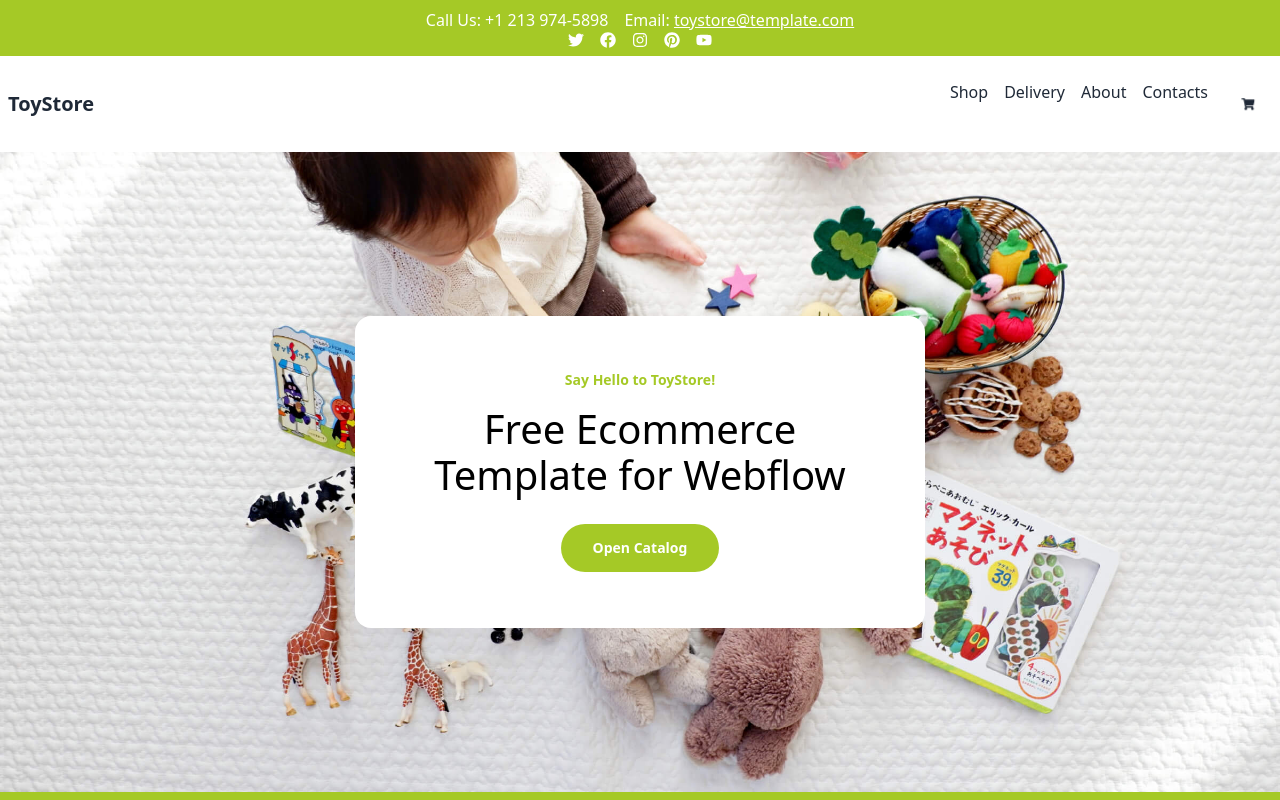
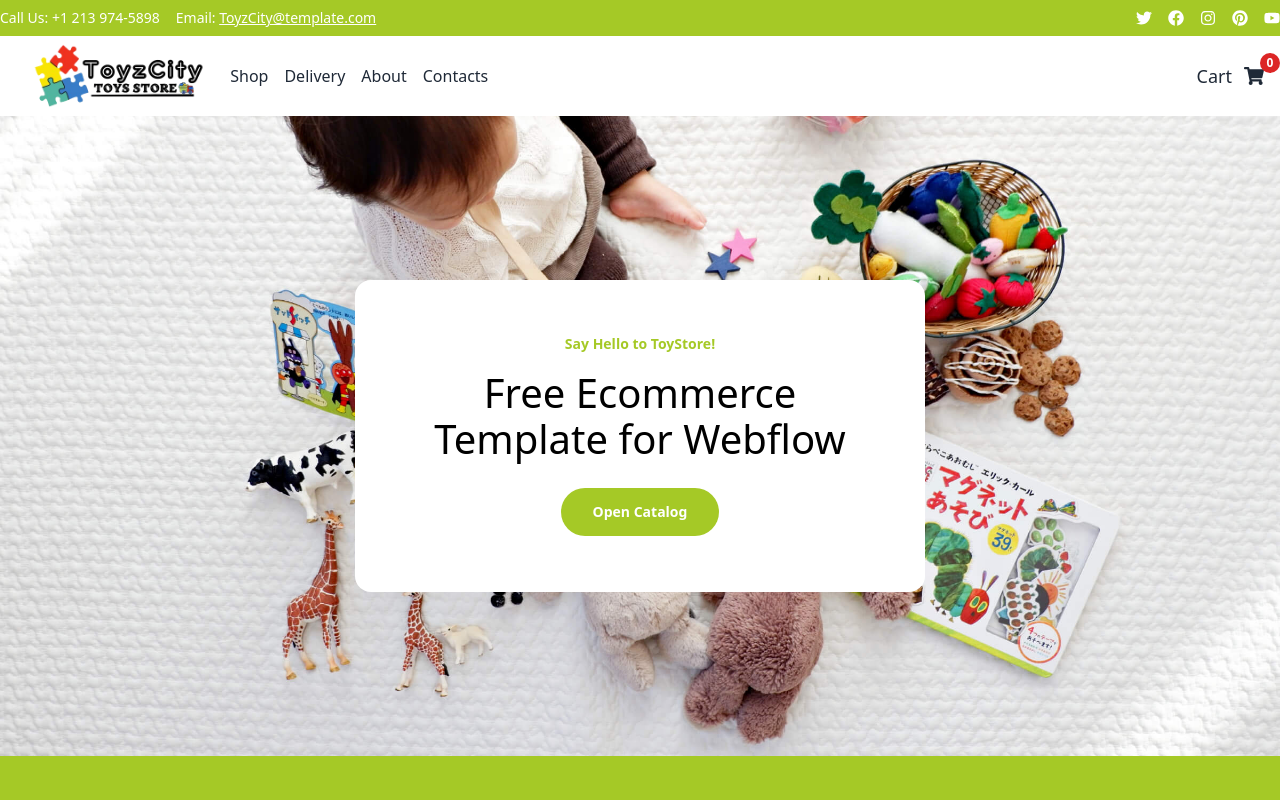
Before and after one commit to ToyTreasures/toy-treasures-frontend, a React (Vite) app: page / in a window 1280 px wide. Shown: the top 800 px of the page. Built offline with nearby package versions, Linux system fonts and the light colour scheme.

Commit message:
style(navbar): update styling for navbar component and add logo

```diff
--- a/src/components/Navbar.jsx
+++ b/src/components/Navbar.jsx
@@ -11,6 +11,7 @@ import {
   FaTimes,
 } from "react-icons/fa";
 // import { useContext, useEffect } from "react";
+import logo from "../assets/HomeComponent/logo.png";
 
 const Navbar = () => {
   const [isMobileMenuOpen, setIsMobileMenuOpen] = useState(false);
@@ -36,129 +37,194 @@ const Navbar = () => {
   return (
     <header>
       <div className="bg-[#a5c926] text-white py-2">
-        <div className="container mx-auto flex flex-col md:flex-col justify-between items-center">
-          <div className="flex flex-col md:flex-row space-y-2 md:space-y-0 md:space-x-4">
-            <span>Call Us: +1 213 974-5898</span>
-            <span>
+        <div className="container mx-auto flex flex-row justify-between items-center">
+          <div className="flex flex-row space-x-4">
+            <span className="text-[11px] md:text-sm">
+              Call Us: +1 213 974-5898
+            </span>
+            <span className="text-[11px] md:text-sm">
               Email:{" "}
               <a href="mailto:toystore@template.com" className="underline">
-                toystore@template.com
+                ToyzCity@template.com
               </a>
             </span>
           </div>
-          <div className="flex space-x-4 mt-2 md:mt-0">
-            <a href="https://twitter.com" target="_blank" rel="noopener noreferrer">
+          <div className="flex space-x-4 mt-0 md:mt-0">
+            <a
+              href="https://twitter.com"
+              target="_blank"
+              rel="noopener noreferrer"
+            >
               <FaTwitter />
             </a>
-            <a href="https://facebook.com" target="_blank" rel="noopener noreferrer">
+            <a
+              href="https://facebook.com"
+              target="_blank"
+              rel="noopener noreferrer"
+            >
               <FaFacebook />
             </a>
-            <a href="https://instagram.com" target="_blank" rel="noopener noreferrer">
+            <a
+              href="https://instagram.com"
+              target="_blank"
+              rel="noopener noreferrer"
+            >
               <FaInstagram />
             </a>
-            <a href="https://pinterest.com" target="_blank" rel="noopener noreferrer">
+            <a
+              href="https://pinterest.com"
+              target="_blank"
+              rel="noopener noreferrer"
+            >
               <FaPinterest />
             </a>
-            <a href="https://youtube.com" target="_blank" rel="noopener noreferrer">
+            <a
+              href="https://youtube.com"
+              target="_blank"
+              rel="noopener noreferrer"
+            >
               <FaYoutube />
             </a>
           </div>
         </div>
       </div>
-      <nav className="navbar bg-base-100 shadow-lg">
-        <div className="container mx-auto flex justify-between items-center py-4">
-          <NavLink to="/" className="text-xl font-bold">
-            ToyStore
+      <nav className="navbar bg-base-100 shadow-lg relative">
+        <div className="container mx-auto flex justify-between items-center">
+          <NavLink to="/" className="flex items-center">
+            <img src={logo} alt="ToyStore Logo" className="h-16 w-auto" />{" "}
           </NavLink>
-          <div className="hidden md:flex space-x-4">
-            <NavLink to="/shop" className="nav-link">
+
+          <div className="hidden md:flex space-x-4 flex-grow">
+            <NavLink to="/shop" className="nav-link hover:underline">
               Shop
             </NavLink>
-            <NavLink to="/delivery" className="nav-link">
+            <NavLink to="/delivery" className="nav-link hover:underline">
               Delivery
             </NavLink>
-            <NavLink to="/about" className="nav-link">
+            <NavLink to="/about" className="nav-link hover:underline">
               About
             </NavLink>
-            <NavLink to="/contacts" className="nav-link">
+            <NavLink to="/contacts" className="nav-link hover:underline">
               Contacts
             </NavLink>
-            <NavLink to="/cart" className="btn btn-ghost">
-              <FaShoppingCart />
+          </div>
+
+          <div className="flex items-center space-x-2">
+            <NavLink
+              to="/cart"
+              className="flex items-center relative p-2 rounded-md"
+            >
+              <span className="ml-1 text-lg pr-3">Cart</span>
+              {/* {cartItemCount > 0 && ( */}
+              <span className="absolute top-[-1px] right-[-8px] bg-red-600 text-white text-xs font-bold rounded-full w-5 h-5 flex items-center justify-center">
+                {/* {cartItemCount} */}0
+              </span>
+              {/* )} */}
+              <FaShoppingCart className="text-xl" />
             </NavLink>
             {/* {user ? (
               <>
-                <span className="btn btn-ghost">Welcome, {user.name}</span>
+                <span className="hidden md:inline">Welcome, {user.name}</span>
                 <button onClick={handleLogout} className="btn btn-secondary">
                   Logout
                 </button>
               </>
             ) : (
               <>
-                <NavLink to="/login" className="btn btn-primary">
+                <NavLink to="/login" className="btn btn-primary hidden md:inline-flex">
                   Login
                 </NavLink>
-                <NavLink to="/signup" className="btn btn-secondary">
+                <NavLink to="/signup" className="btn btn-secondary hidden md:inline-flex">
                   Sign Up
                 </NavLink>
               </>
             )} */}
-          </div>
             <div className="md:hidden">
-            <button onClick={toggleMobileMenu} className="btn btn-ghost">
+              <button
+                onClick={toggleMobileMenu}
+                className="p-2 rounded-md hover:bg-green-100 transition"
+              >
                 {isMobileMenuOpen ? <FaTimes /> : <FaBars />}
               </button>
             </div>
           </div>
+        </div>
+
         {isMobileMenuOpen && (
-          <nav
-            role="navigation"
-            className="nav-menu w-nav-menu md:hidden bg-base-100 shadow-lg"
-            style={{
-              transition: "all 400ms",
-              transform: "translateY(0px) translateX(0px)",
-            }}
-            data-nav-menu-open=""
+          <div className="absolute top-full left-0 right-0 bg-base-200 shadow-lg md:hidden z-50">
+            <ul className="menu w-full">
+              <li>
+                <NavLink
+                  to="/shop"
+                  onClick={toggleMobileMenu}
+                  className="w-full py-3 px-4 hover:bg-base-300"
                 >
-            <NavLink to="/catalog" className="nav-link w-nav-link w--nav-link-open block px-4 py-2">
-              Catalog
+                  Shop
                 </NavLink>
+              </li>
+              <li>
                 <NavLink
                   to="/delivery"
-              className="nav-link w-nav-link w--nav-link-open block px-4 py-2"
+                  onClick={toggleMobileMenu}
+                  className="w-full py-3 px-4 hover:bg-base-300"
                 >
                   Delivery
                 </NavLink>
-            <NavLink to="/about" className="nav-link w-nav-link w--nav-link-open block px-4 py-2">
+              </li>
+              <li>
+                <NavLink
+                  to="/about"
+                  onClick={toggleMobileMenu}
+                  className="w-full py-3 px-4 hover:bg-base-300"
+                >
                   About
                 </NavLink>
+              </li>
+              <li>
                 <NavLink
                   to="/contacts"
-              className="nav-link w-nav-link w--nav-link-open block px-4 py-2"
+                  onClick={toggleMobileMenu}
+                  className="w-full py-3 px-4 hover:bg-base-300"
                 >
                   Contacts
                 </NavLink>
-            <NavLink to="/cart" className="nav-link w-nav-link w--nav-link-open block px-4 py-2">
+              </li>
+              <li>
+                <NavLink
+                  to="/cart"
+                  onClick={toggleMobileMenu}
+                  className="w-full py-3 px-4 hover:bg-base-300"
+                >
                   Cart
                 </NavLink>
+              </li>
               {/* {user ? (
                 <>
-                <span className="nav-link w-nav-link w--nav-link-open block px-4 py-2">Welcome, {user.name}</span>
-                <button onClick={handleLogout} className="nav-link w-nav-link w--nav-link-open block px-4 py-2">
+                  <li>
+                    <span className="w-full py-3 px-4">Welcome, {user.name}</span>
+                  </li>
+                  <li>
+                    <button onClick={handleLogout} className="w-full py-3 px-4 hover:bg-base-300">
                       Logout
                     </button>
+                  </li>
                 </>
               ) : (
                 <>
-                <NavLink to="/login" className="nav-link w-nav-link w--nav-link-open block px-4 py-2">
+                  <li>
+                    <NavLink to="/login" onClick={toggleMobileMenu} className="w-full py-3 px-4 hover:bg-base-300">
                       Login
                     </NavLink>
-                <NavLink to="/signup" className="nav-link w-nav-link w--nav-link-open block px-4 py-2">
+                  </li>
+                  <li>
+                    <NavLink to="/signup" onClick={toggleMobileMenu} className="w-full py-3 px-4 hover:bg-base-300">
                       Sign Up
                     </NavLink>
+                  </li>
                 </>
               )} */}
-          </nav>
+            </ul>
+          </div>
         )}
       </nav>
     </header>
```
Also changed, not shown: src/assets/HomeComponent/logo.png (added). Lines whose indentation alone changed are shown as unchanged.
